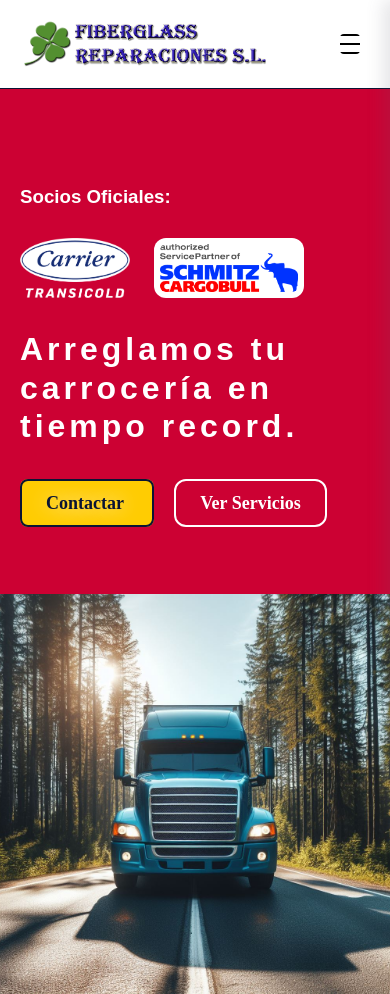
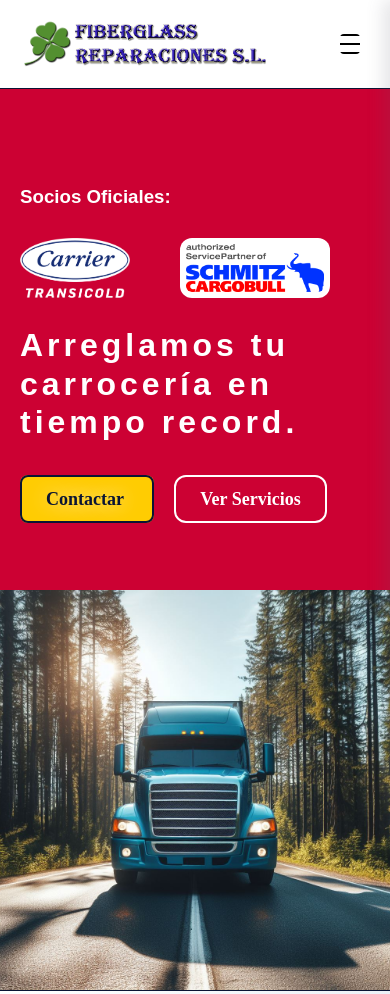
Before and after one commit to xsdesignio/fiberglass.es, a plain HTML site: page index.html in a window 390 px wide. Shown: the top 994 px of the page. Drawn offline with Linux system fonts and the light colour scheme; a script that the page names is missing; a web font is replaced by a local one.

Commit message:
Mobile banner dpartner logos display

```diff
--- a/css/banner.css
+++ b/css/banner.css
@@ -91,6 +91,12 @@
         padding: 20px 20px 0 20px;
     }
 
+
+    .banner-title {
+        padding: 20px 20px 0 20px;
+    }
+
+
     .banner-image {
         height: 400px;
         order: 1;
@@ -107,9 +113,17 @@
         text-align: left;
     }
 
+    .banner-logos {
+        display: grid;
+        grid-template-columns: 1fr 1fr;
+        max-width: 100%;
+        gap: 10px
+    }
+
     .banner-logos img{
-        height: 60px;
-        margin-right: 20px;
+        max-height: 60px;
+        max-width: 100%;
+        margin-right: 0;
     }
 
     .banner-logos img.logo-schmitz  {
@@ -121,6 +135,7 @@
 
     .banner-content {
         text-align: right;
+        text-align: left;
     }
     .banner-content .main-button {
         margin-top: 60px;
@@ -130,7 +145,7 @@
     }
     .banner-title {
         font-size: 32px;
-        text-align: left;
+        padding: 0;
     }
     .banner-visuals img {
         max-width: 100%;
```
